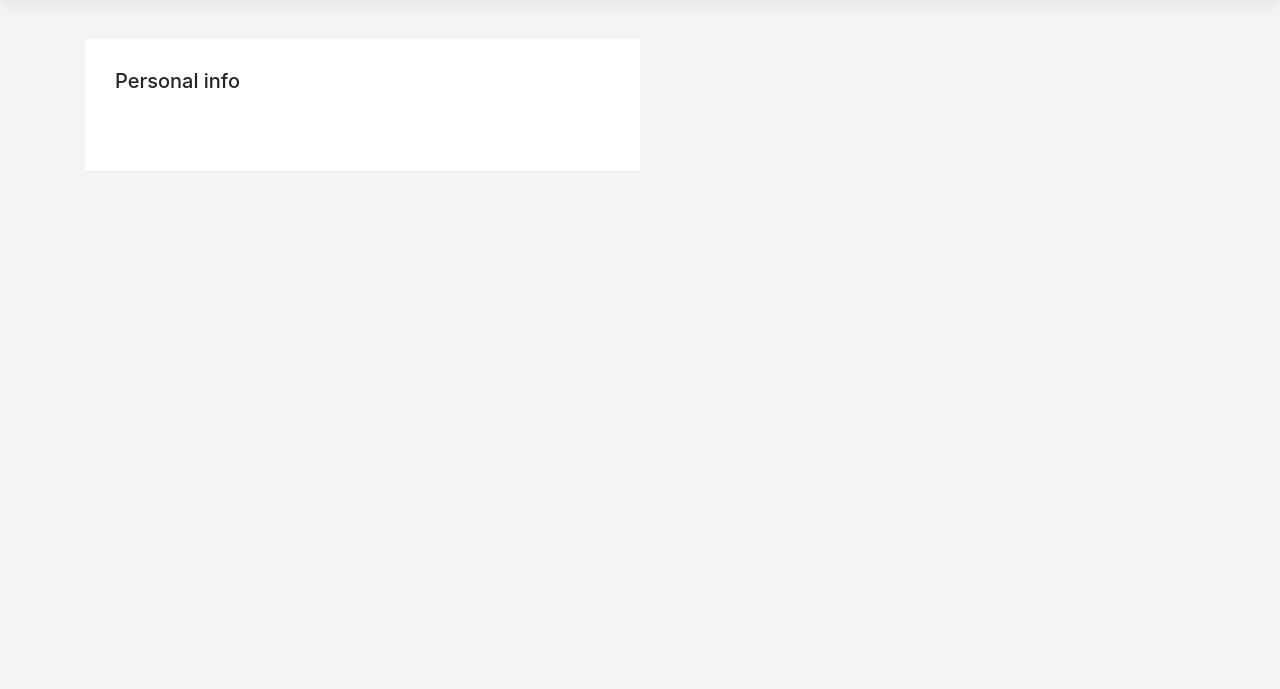
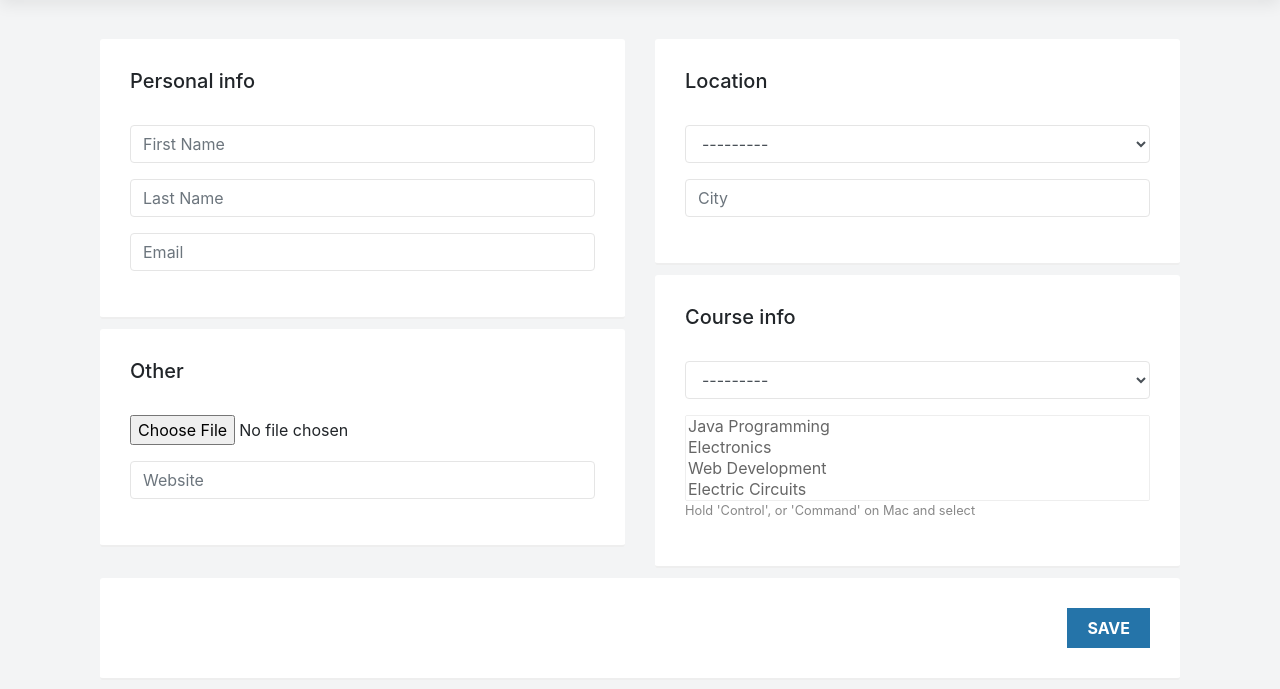
Before and after one commit to urankajtazaj/SEMS, a Django app: page /profile/edit/1 in a window 1280 px wide. Shown: the part 64-753 px from the top of the page. Run offline with Django 3.2, Linux system fonts and the light colour scheme; data comes from the database, SQL or seed files in the repository; both versions use the stored data as it was after the commit; some libraries are stand-ins or nearby versions.

Commit message:
Profile Update

```diff
--- a/sems/forms.py
+++ b/sems/forms.py
@@ -12,10 +12,21 @@ class UploadFormFile(forms.ModelForm):
         self.fields['name'].widget.attrs.update({'class': 'form-control'})
 
 
-class UpdateProfile:
+class UpdateProfile(forms.ModelForm):
     class Meta:
         model = Student
-        fields = ('first_name', 'last_name', 'course', )
+        fields = ('first_name', 'last_name', 'email', 'course', 'program', 'country', 'city', 'picture', 'website', )
+
+    def __init__(self, *args, **kwargs):
+        super().__init__(*args, **kwargs)
+        self.fields['first_name'].widget.attrs.update({'class': 'form-control', 'placeholder': 'First Name'})
+        self.fields['last_name'].widget.attrs.update({'class': 'form-control', 'placeholder': 'Last Name'})
+        self.fields['email'].widget.attrs.update({'class': 'form-control', 'placeholder': 'Email'})
+        self.fields['program'].widget.attrs.update({'class': 'form-control'})
+        self.fields['country'].widget.attrs.update({'class': 'form-control'})
+        self.fields['city'].widget.attrs.update({'class': 'form-control', 'placeholder': 'City'})
+        self.fields['website'].widget.attrs.update({'class': 'form-control', 'placeholder': 'Website'})
+        self.fields['course'].widget.attrs.update({'class': 'full-width'})
 
 
 class SignUpForm(forms.Form):
--- a/sems/static/css/main.css
+++ b/sems/static/css/main.css
@@ -179,10 +179,20 @@ form.login label {
 
 .form-control {
     border: none;
-    border-radius: 0;
-    border-bottom: 2px solid #eee;
+    border-radius: 4px;
+    border: 1px solid #e5e5e5;
 }
 
 .form-control:focus {
     box-shadow: none;
 }
+
+.full-width {
+    width: 100%;
+    border: 1px solid #eee;
+    color: #666;
+}
+
+.faded {
+    color: #888;
+}
--- a/sems/templates/user_profile_edit.html
+++ b/sems/templates/user_profile_edit.html
@@ -3,10 +3,11 @@
 
 {% block content %}
 <div class="container">
+        <form method="post">
             <div class="row">
-        <div class="col-md-6 col-xs-12 card-box">
+                <div class="col-md-6">
+                    <div class="card-box">
                         <h5>Personal info</h5><br/>
-            <form method="post">
                         {% csrf_token %}
                         <div class="form-group">
                             {{ form.first_name }}
@@ -15,10 +16,46 @@
                             {{ form.last_name }}
                         </div>
                         <div class="form-group">
-                    {{ form.user }}
+                            {{ form.email }}
+                        </div>
+                    </div>
+                    <div class="card-box">
+                        <h5>Other</h5><br/>
+                        <div class="form-group">
+                            {{ form.picture }}
+                        </div>
+                        <div class="form-group">
+                            {{ form.website }}
+                        </div>
+                    </div>
+                </div>
+                <div class="col-md-6">
+                    <div class="card-box">
+                        <h5>Location</h5><br/>
+                        <div class="form-group">
+                            {{ form.country }}
+                        </div>
+                        <div class="form-group">
+                            {{ form.city }}
+                        </div>
+                    </div>
+                    <div class="card-box">
+                        <h5>Course info</h5><br/>
+                        <div class="form-group">
+                            {{ form.program }}
+                        </div>
+                        <div class="form-group">
+                            {{ form.course }}<br/>
+                            <small class="faded">Hold 'Control', or 'Command' on Mac and select</small>
+                        </div>
+                    </div>
+                </div>
+                <div class="col-md-12">
+                    <div class="card-box text-right">
+                        <input type="submit" class="btn btn-primary" value="SAVE">
+                    </div>
+                </div>
             </div>
         </form>
 </div>
-    </div>
-</div>
 {% endblock %}
```
Also changed, not shown: db.sqlite3. Lines whose indentation alone changed are shown as unchanged.
